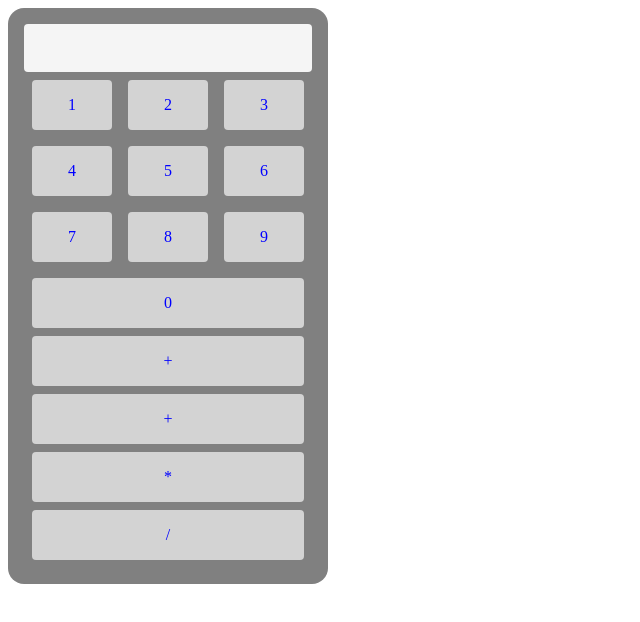
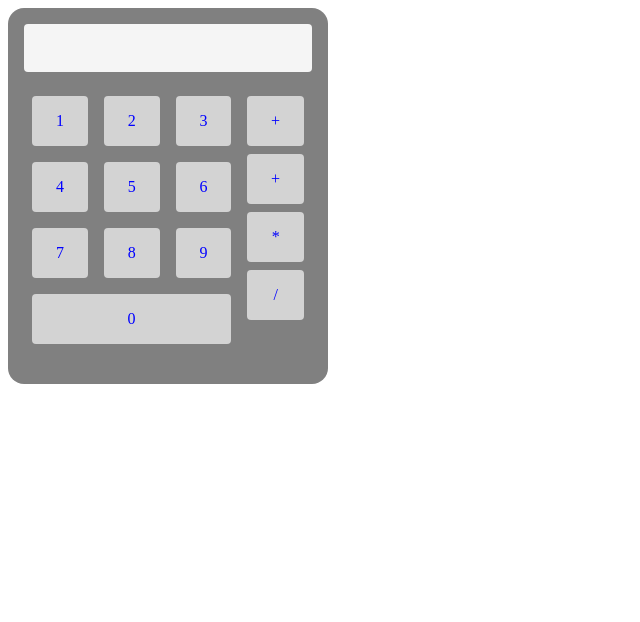
Before and after one commit to FernandoJudice/odin-calculator, a plain HTML site: page index.html in a window 1280 px wide. Shown: the whole page, without its empty margins (0-640 px from the left). Drawn offline with Linux system fonts and the light colour scheme.

Commit message:
add style to operator and keyboard

```diff
--- a/style.css
+++ b/style.css
@@ -4,6 +4,19 @@
     padding: 1em;
     border-radius: 16px;
     height: max-content;
+}
+
+.keyboard {
+    display: flex;
+    padding: 1em 0;
+}
+
+.left,.right {
+    flex: auto;
+}
+
+.left {
+    flex: 3 0 auto;
 }
 
 .display {
```
